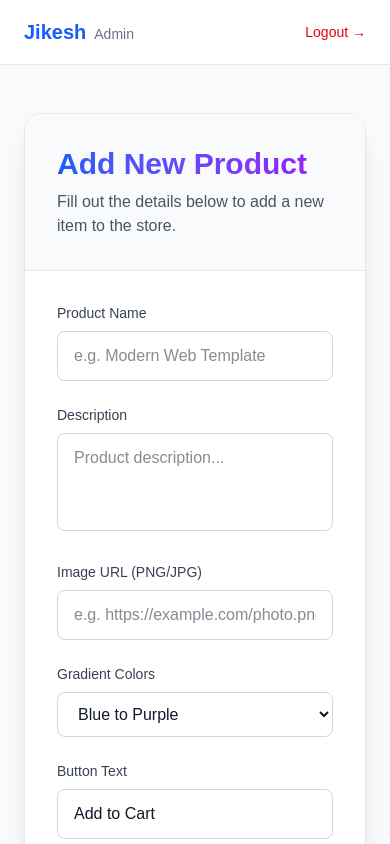
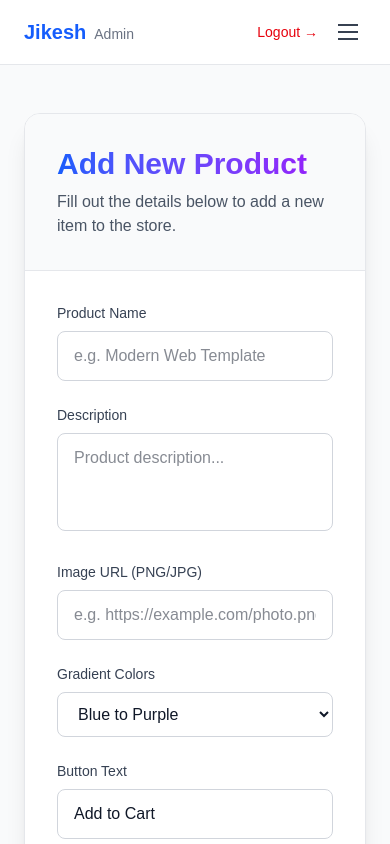
Before and after one commit to jiikeeesh/Jikesh_Portfolio, a Next.js app: page /admin/add-product in a window 390 px wide. Shown: the top 844 px of the page. Built offline with nearby package versions, Linux system fonts and the light colour scheme.

Commit message:
admin pannel mobile responisve

```diff
--- a/app/admin/layout.tsx
+++ b/app/admin/layout.tsx
@@ -35,12 +35,14 @@ export default function AdminLayout({
     <div className="min-h-screen bg-gray-50 dark:bg-black text-black dark:text-white pb-20">
       <nav className="bg-white dark:bg-gray-900 border-b border-gray-200 dark:border-gray-800 sticky top-0 z-40">
         <div className="max-w-6xl mx-auto px-6 h-16 flex justify-between items-center">
+          {/* Logo */}
           <div className="flex items-center gap-8">
             <Link href="/" className="font-bold text-xl text-blue-600 dark:text-blue-400">
               Jikesh
               <span className="text-gray-500 text-sm ml-2 font-normal">Admin</span>
             </Link>
 
+            {/* Desktop nav links */}
             <div className="hidden md:flex items-center gap-4">
               <Link
                 href="/admin/manage-products"
@@ -88,6 +90,8 @@ export default function AdminLayout({
             </div>
           </div>
 
+          {/* Right side: logout + hamburger */}
+          <div className="flex items-center gap-3">
             <button
               onClick={handleLogout}
               disabled={loggingOut}
@@ -95,12 +99,103 @@ export default function AdminLayout({
             >
               {loggingOut ? "Logging out..." : "Logout →"}
             </button>
+
+            {/* Hamburger – mobile only */}
+            <MobileMenu pathname={pathname} />
+          </div>
         </div>
       </nav>
 
-      {/* Since the page itself renders Navigation and Footer, we want to hide them inside the admin area so we don't end up with duplicate navbars. We achieve this by overriding standard page Nav/Footer within admin pages if desired. Actually, since each page currently wraps itself in Navigation/Footer manually, they will appear below our admin bar. We should strip standard navs from admin pages for a cleaner look. */}
-      {/* However, to avoid refactoring every admin page right now, we will simply stack this admin nav on top, or they can co-exist. */}
       {children}
     </div>
   );
 }
+
+// ── Mobile hamburger dropdown ──────────────────────────────────────────────────
+function MobileMenu({ pathname }: { pathname: string }) {
+  const [open, setOpen] = useState(false);
+
+  const navLinks = [
+    { href: "/admin/manage-products", label: "📦 Products" },
+    { href: "/admin/add-product", label: "➕ Add Product" },
+    { href: "/admin/messages", label: "💬 Messages" },
+    { href: "/admin/manage-projects", label: "🗂 Projects" },
+    { href: "/admin/add-project", label: "➕ Add Project" },
+  ];
+
+  return (
+    <div className="relative md:hidden">
+      {/* Hamburger button */}
+      <button
+        onClick={() => setOpen((prev) => !prev)}
+        aria-label="Toggle menu"
+        className="flex flex-col justify-center items-center w-9 h-9 gap-[5px] rounded-md hover:bg-gray-100 dark:hover:bg-gray-800 transition"
+      >
+        <span
+          style={{
+            display: "block",
+            width: "20px",
+            height: "2px",
+            background: open ? "#6b7280" : "#374151",
+            transform: open ? "translateY(7px) rotate(45deg)" : "none",
+            transition: "transform 0.25s, background 0.2s",
+          }}
+        />
+        <span
+          style={{
+            display: "block",
+            width: "20px",
+            height: "2px",
+            background: "#374151",
+            opacity: open ? 0 : 1,
+            transition: "opacity 0.2s",
+          }}
+        />
+        <span
+          style={{
+            display: "block",
+            width: "20px",
+            height: "2px",
+            background: open ? "#6b7280" : "#374151",
+            transform: open ? "translateY(-7px) rotate(-45deg)" : "none",
+            transition: "transform 0.25s, background 0.2s",
+          }}
+        />
+      </button>
+
+      {/* Dropdown */}
+      {open && (
+        <div
+          style={{
+            position: "absolute",
+            right: 0,
+            top: "44px",
+            width: "210px",
+            background: "var(--dropdown-bg, white)",
+            border: "1px solid #e5e7eb",
+            borderRadius: "12px",
+            boxShadow: "0 10px 30px rgba(0,0,0,0.12)",
+            overflow: "hidden",
+            zIndex: 999,
+          }}
+          className="dark:[--dropdown-bg:#111827] dark:border-gray-700"
+        >
+          {navLinks.map((link, i) => (
+            <Link
+              key={link.href}
+              href={link.href}
+              onClick={() => setOpen(false)}
+              className={`block px-4 py-3 text-sm font-medium transition-colors ${
+                pathname === link.href
+                  ? "text-blue-600 bg-blue-50 dark:bg-blue-900/20"
+                  : "text-gray-700 dark:text-gray-300 hover:bg-gray-50 dark:hover:bg-gray-800"
+              } ${i === 3 ? "border-t border-gray-200 dark:border-gray-700" : ""}`}
+            >
+              {link.label}
+            </Link>
+          ))}
+        </div>
+      )}
+    </div>
+  );
+}
```
Lines whose indentation alone changed are shown as unchanged.
